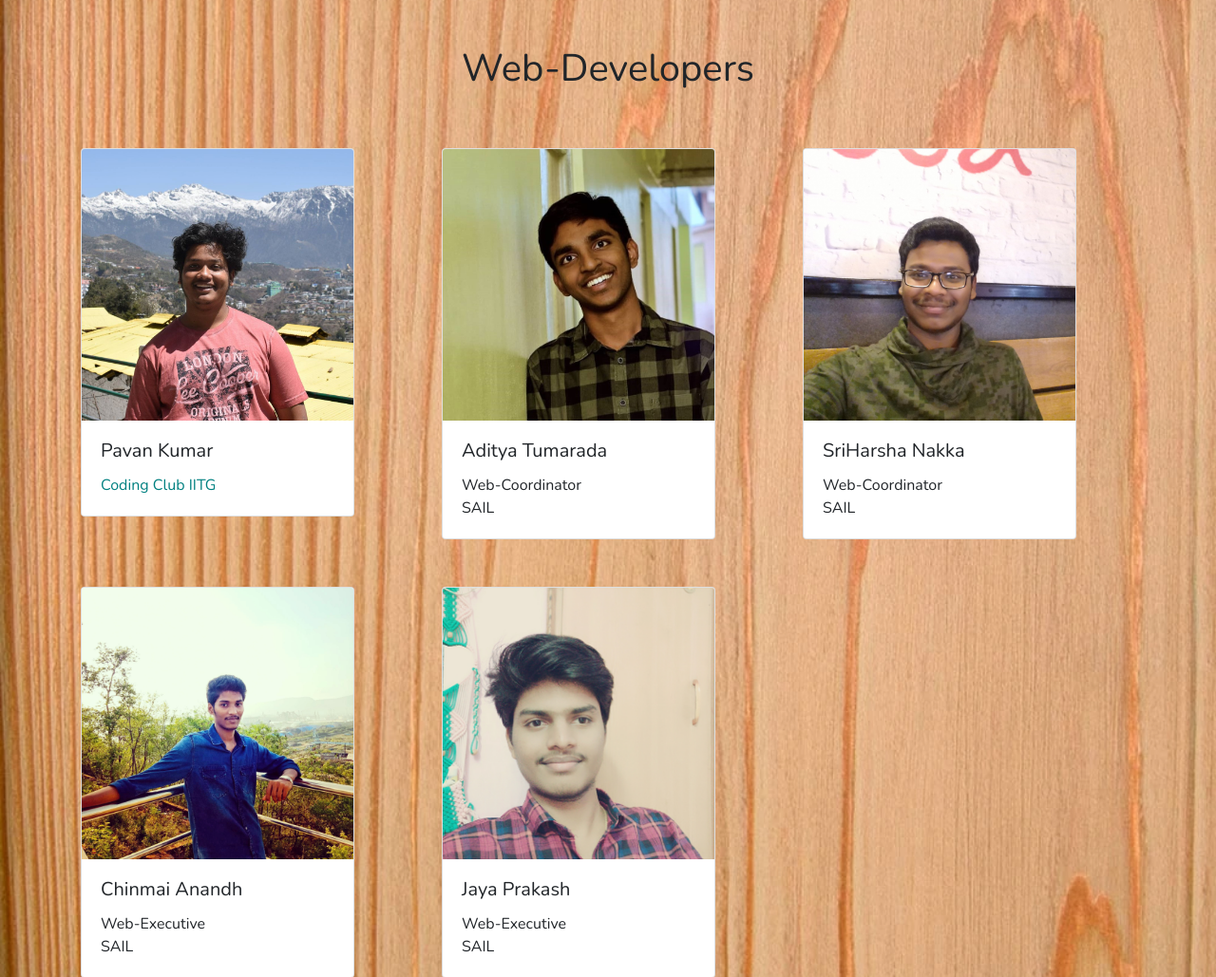
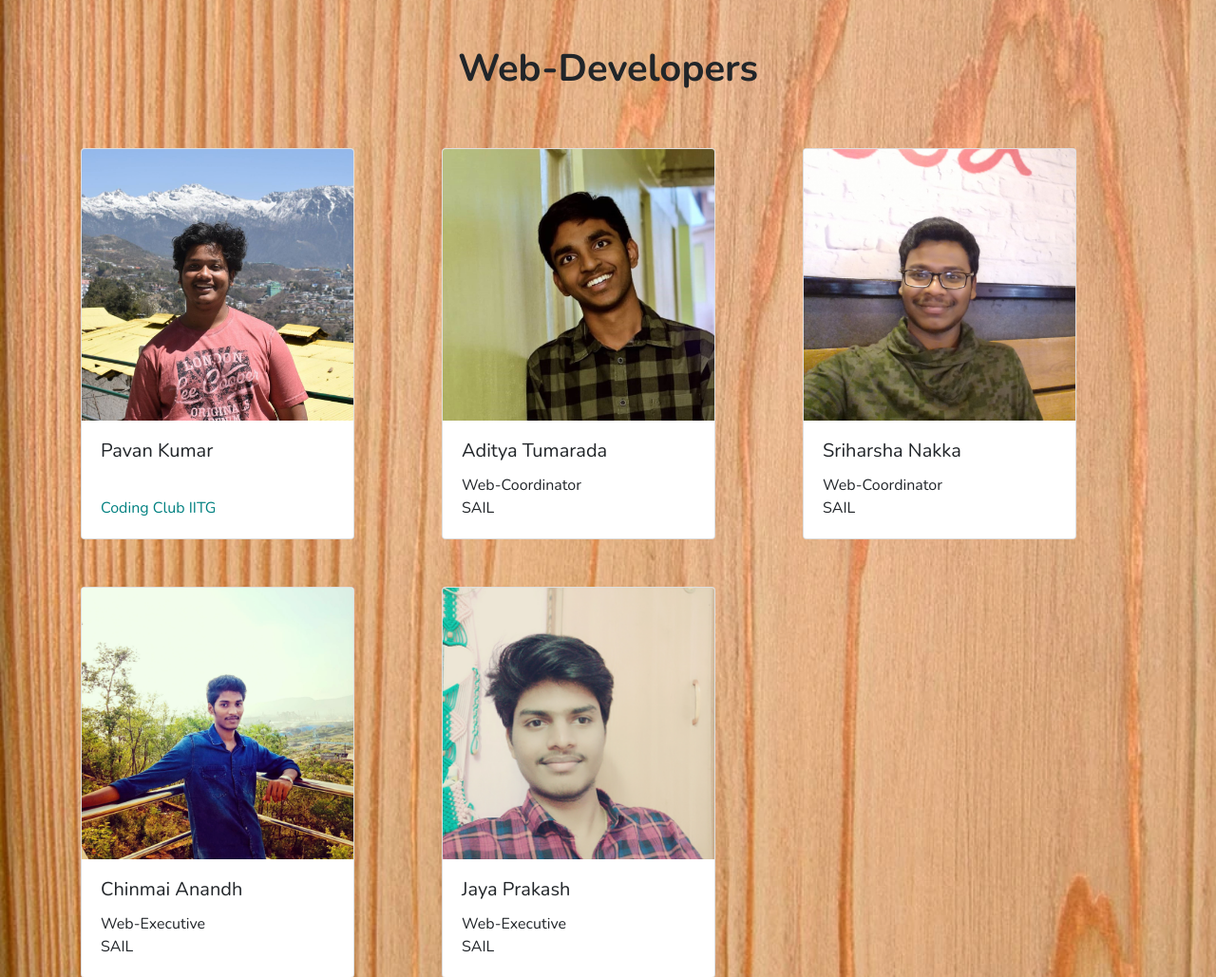
Before and after one commit to adityatumarada/Yearbook-Portal, a Django app: page //team/ in a window 1280 px wide. Shown: the part 50-1079 px from the top of the page at 95% size. Run offline with Django 3.2, Linux system fonts and the light colour scheme; a user stored in the database is signed in; data comes from the database, SQL or seed files in the repository; some libraries are stand-ins or nearby versions.

Commit message:
new team

```diff
--- a/students/templates/team.html
+++ b/students/templates/team.html
@@ -15,7 +15,7 @@
 </style>
 
     <div class="container">
-        <h1 class="text-center">Web-Developers</h1>
+        <h1 class="text-center"><b>Web-Developers</b></h1>
         <div class="row">
 
             <div class="col-lg-4 col-md-6 col-sm-12 col-xs-12">
@@ -23,7 +23,7 @@
                     <img src="{% static 'img/team/pavan.jpeg' %}" class="card-img-top" alt="">
                     <div class="card-body">
                         <h5 class="card-title">Pavan Kumar</h5>
-                        <p class="card-text"><a href="https://www.iitg.ac.in/stud/gymkhana/technical/home/CodingHome.html" target="_blank">Coding Club IITG</a></p>
+                        <p class="card-text"><br><a href="https://www.iitg.ac.in/stud/gymkhana/technical/home/CodingHome.html" target="_blank">Coding Club IITG</a></p>
                         <!--a href="#" class="btn btn-primary">Go somewhere</a-->
                     </div>
                 </div>
@@ -44,7 +44,7 @@
                 <div class="card" style="width: 18rem;">
                     <img src="{% static 'img/team/2.jpg' %}" class="card-img-top" alt="">
                     <div class="card-body">
-                        <h5 class="card-title">SriHarsha Nakka</h5>
+                        <h5 class="card-title">Sriharsha Nakka</h5>
                         <p class="card-text">Web-Coordinator<br>SAIL</p>
                         <!--a href="#" class="btn btn-primary">Go somewhere</a-->
                     </div>
```
